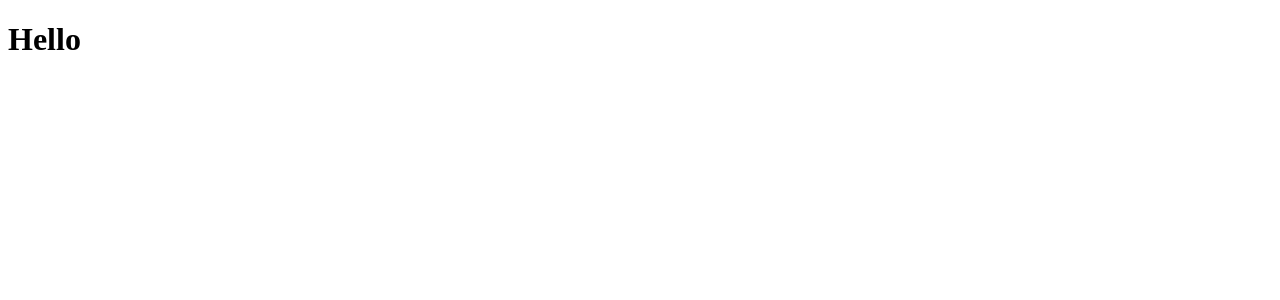
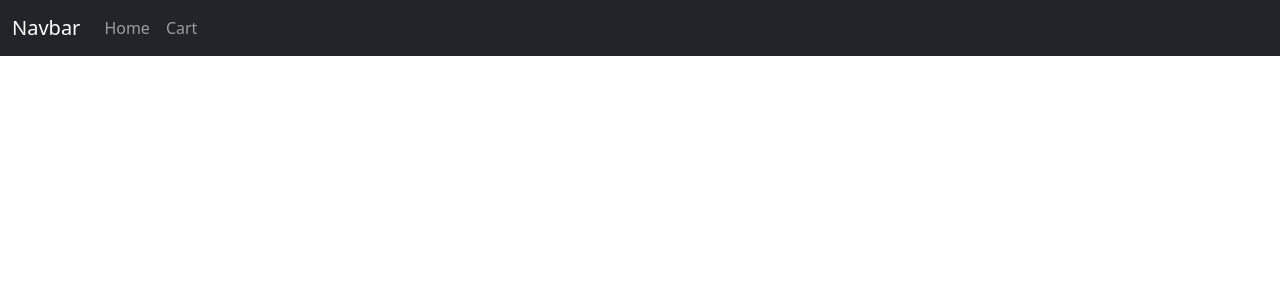
Before and after one commit to HaRi-Haran-D/Inventory, a Django app: page / in a window 1280 px wide. Before the commit the part shown is almost empty. Shown: the top 300 px of the page. Run offline with Django 5.2, Linux system fonts and the light colour scheme.

Commit message:
customer app modified

```diff
--- a/proinvent/customers/templates/customers/base.html
+++ b/proinvent/customers/templates/customers/base.html
@@ -1,11 +1,31 @@
-<!DOCTYPE html>
+<!doctype html>
 <html lang="en">
-<head>
-    <meta charset="UTF-8">
-    <meta name="viewport" content="width=device-width, initial-scale=1.0">
-    <title>Document</title>
-</head>
-<body>
-    <h1>Hello</h1>
-</body>
+  <head>
+    <!-- Required meta tags -->
+    <meta charset="utf-8">
+    <meta name="viewport" content="width=device-width, initial-scale=1">
+
+    <!-- Bootstrap CSS -->
+    <link href="https://cdn.jsdelivr.net/npm/bootstrap@5.0.2/dist/css/bootstrap.min.css" rel="stylesheet" integrity="sha384-EVSTQN3/azprG1Anm3QDgpJLIm9Nao0Yz1ztcQTwFspd3yD65VohhpuuCOmLASjC" crossorigin="anonymous">
+
+    <title>Hello, world!</title>
+  </head>
+  <body>
+    {%  include 'customers/navbar.html' %}
+    <section>
+      {% block content %}
+      {% endblock %}
+    </section>
+
+    <!-- Optional JavaScript; choose one of the two! -->
+
+    <!-- Option 1: Bootstrap Bundle with Popper -->
+    <script src="https://cdn.jsdelivr.net/npm/bootstrap@5.0.2/dist/js/bootstrap.bundle.min.js" integrity="sha384-MrcW6ZMFYlzcLA8Nl+NtUVF0sA7MsXsP1UyJoMp4YLEuNSfAP+JcXn/tWtIaxVXM" crossorigin="anonymous"></script>
+
+    <!-- Option 2: Separate Popper and Bootstrap JS -->
+    <!--
+    <script src="https://cdn.jsdelivr.net/npm/@popperjs/core@2.9.2/dist/umd/popper.min.js" integrity="sha384-IQsoLXl5PILFhosVNubq5LC7Qb9DXgDA9i+tQ8Zj3iwWAwPtgFTxbJ8NT4GN1R8p" crossorigin="anonymous"></script>
+    <script src="https://cdn.jsdelivr.net/npm/bootstrap@5.0.2/dist/js/bootstrap.min.js" integrity="sha384-cVKIPhGWiC2Al4u+LWgxfKTRIcfu0JTxR+EQDz/bgldoEyl4H0zUF0QKbrJ0EcQF" crossorigin="anonymous"></script>
+    -->
+  </body>
 </html>
--- /dev/null
+++ b/proinvent/customers/templates/customers/navbar.html
@@ -0,0 +1,18 @@
+<nav class="navbar navbar-expand-lg navbar-dark bg-dark">
+  <div class="container-fluid">
+    <a class="navbar-brand" href="#">Navbar</a>
+    <button class="navbar-toggler" type="button" data-bs-toggle="collapse" data-bs-target="#navbarNavDropdown" aria-controls="navbarNavDropdown" aria-expanded="false" aria-label="Toggle navigation">
+        <span class="navbar-toggler-icon"></span>
+    </button>
+    <div class="collapse navbar-collapse" id="navbarNavDropdown">
+      <ul class="navbar-nav">
+        <li class="nav-item">
+            <a class="nav-link" aria-current="page" href="{% url 'home' %}">Home</a>
+        </li>
+        <li class="nav-item">
+            <a class="nav-link" aria-current="page" href="{% url 'cart' %}">Cart</a>
+        </li>
+      </ul>
+    </div>
+  </div>
+</nav>
--- a/proinvent/customers/urls.py
+++ b/proinvent/customers/urls.py
@@ -2,5 +2,6 @@ from django.urls import path
 from . import views
 
 urlpatterns = [
-    path('', views.home, name='customer-home')
+    path('', views.home, name='customer-home'),
+    path('cart', views.cart, name='cart'),
 ]
--- a/proinvent/customers/views.py
+++ b/proinvent/customers/views.py
@@ -3,3 +3,7 @@ from django.shortcuts import render
 # Create your views here.
 def home(request):
     return render(request, 'customers/base.html')
+
+def cart(request):
+    pass
+    #return render(request, 'customers/cart.html')
```
